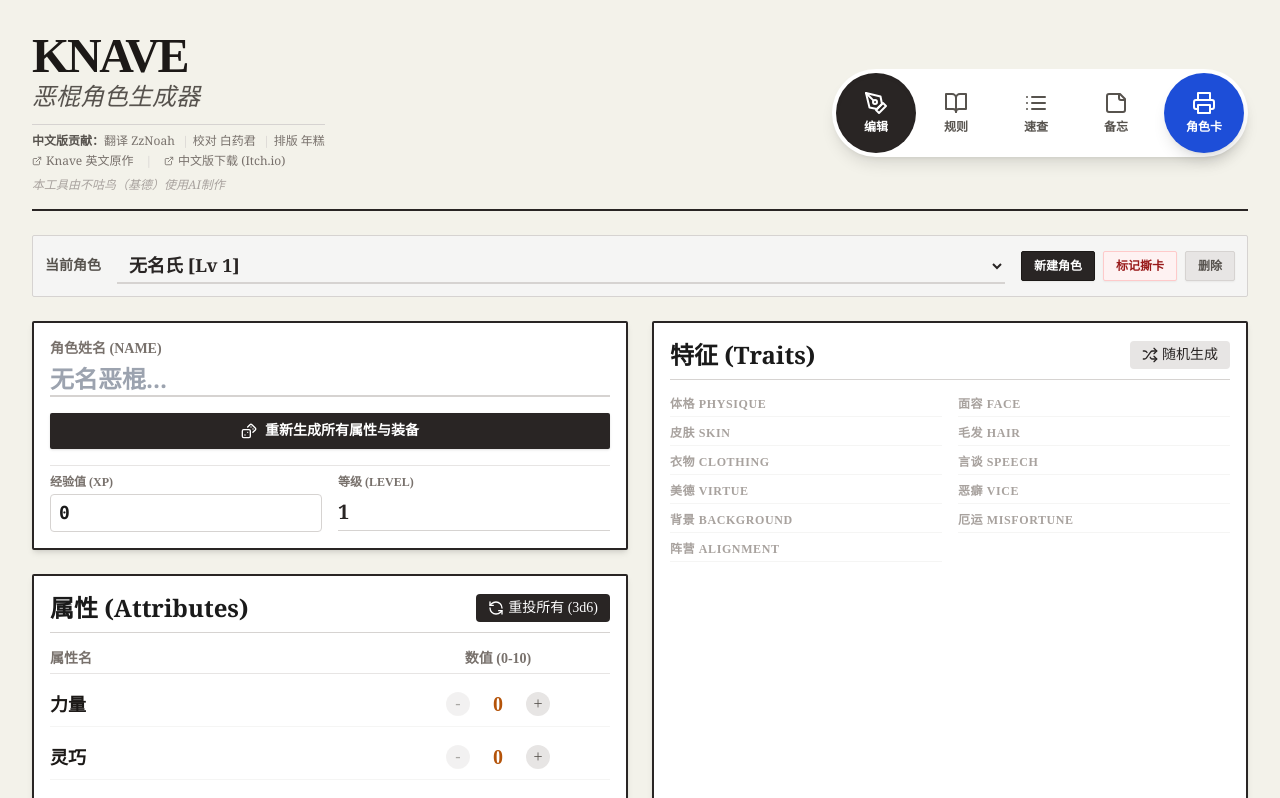
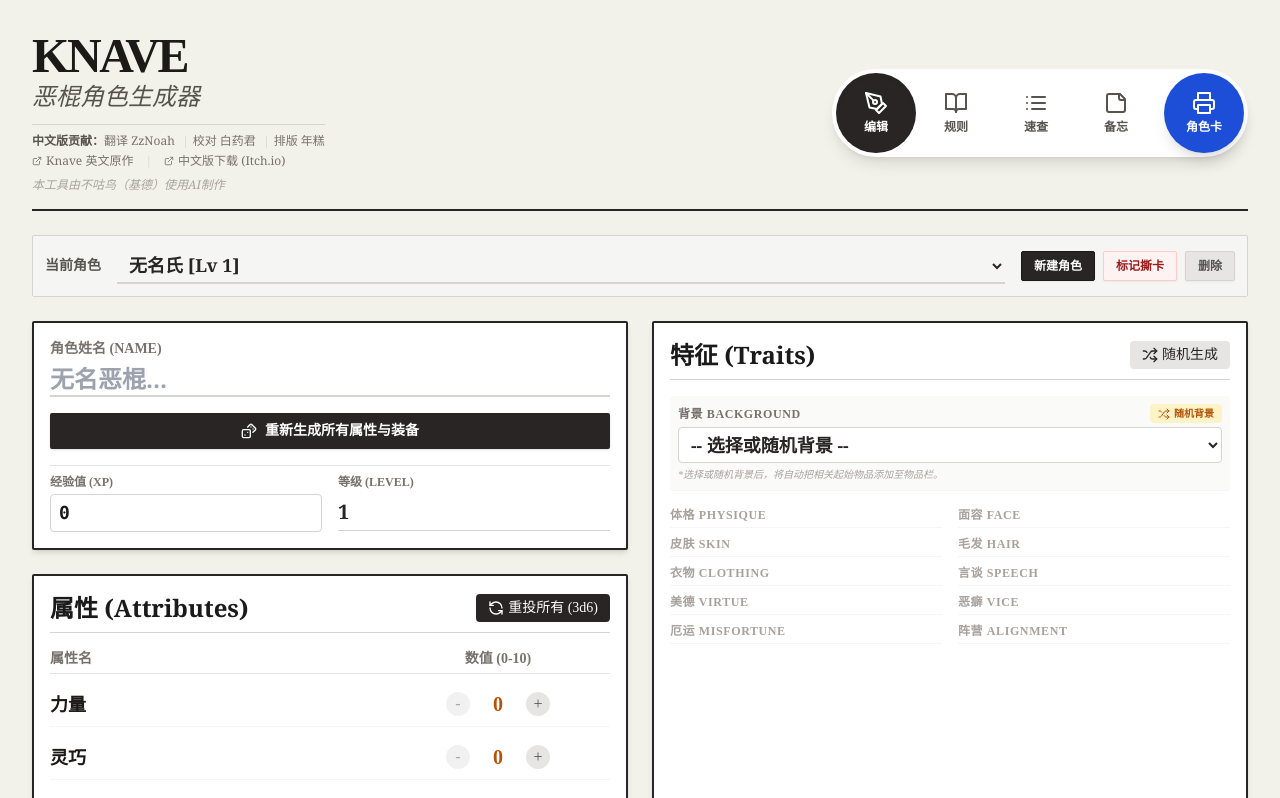
Before and after one commit to jeffdyuyi/Knave-Character-Builder-1.5, a React (Vite) app: page / in a window 1280 px wide. Shown: the top 798 px of the page. Built offline with nearby package versions, Linux system fonts and the light colour scheme.

Commit message:
feat: Introduce character sheet view, trait block with background selection, and inventory updates based on background.

```diff
--- a/App.tsx
+++ b/App.tsx
@@ -20,7 +20,8 @@
   STARTING_ARMOR,
   DUNGEONEERING_GEAR,
   GENERAL_GEAR_1,
-  GENERAL_GEAR_2
+  GENERAL_GEAR_2,
+  CAREERS
 } from './constants';
 import StatBlock from './components/StatBlock';
 import TraitBlock from './components/TraitBlock';
@@ -175,11 +176,42 @@
   }, []);
 
   const randomizeTraits = useCallback(() => {
-    const newTraits = {} as Traits;
-    (Object.keys(TRAIT_TABLES) as Array<keyof Traits>).forEach(key => {
-      newTraits[key] = pick(TRAIT_TABLES[key]);
+    const newTraits: Traits = { ...character.traits } as Traits;
+    (Object.keys(TRAIT_TABLES) as Array<keyof typeof TRAIT_TABLES>).forEach(key => {
+      newTraits[key as keyof Traits] = pick(TRAIT_TABLES[key]);
     });
-    setCharacter(prev => ({ ...prev, traits: newTraits }));
+    // Add random background
+    const randomCareer = pick(CAREERS);
+    newTraits.background = randomCareer.name;
+
+    // Auto-add items for the random career
+    setCharacter(prev => {
+      const careerItems = randomCareer.items.map(itemName => createItem(itemName, 1, 'gear'));
+      return {
+        ...prev,
+        traits: newTraits,
+        inventory: [...prev.inventory, ...careerItems]
+      };
+    });
+  }, [character.traits]);
+
+  const handleBackgroundChange = useCallback((careerName: string) => {
+    setCharacter(prev => {
+      const career = CAREERS.find(c => c.name === careerName);
+      let newInventory = [...prev.inventory];
+
+      if (career) {
+        // Add items to inventory
+        const careerItems = career.items.map(itemName => createItem(itemName, 1, 'gear'));
+        newInventory = [...newInventory, ...careerItems];
+      }
+
+      return {
+        ...prev,
+        traits: { ...prev.traits, background: careerName },
+        inventory: newInventory
+      };
+    });
   }, []);
 
   const generateStartingGear = useCallback(() => {
@@ -505,7 +537,7 @@
 
               {/* Column 2: Traits */}
               <div className="h-full">
-                <TraitBlock traits={character.traits} onRandomize={randomizeTraits} />
+                <TraitBlock traits={character.traits} onRandomize={randomizeTraits} onBackgroundChange={handleBackgroundChange} />
               </div>
 
             </div> {/* End of Top Grid */}
--- a/components/ReferenceBlock.tsx
+++ b/components/ReferenceBlock.tsx
@@ -1,5 +1,5 @@
 import React, { useState } from 'react';
-import { SPELLS_DATA, ITEM_PRICES, MAGIC_RULES, TRAIT_TABLES, DUNGEONEERING_GEAR, GENERAL_GEAR_1, GENERAL_GEAR_2 } from '../constants';
+import { SPELLS_DATA, ITEM_PRICES, MAGIC_RULES, TRAIT_TABLES, DUNGEONEERING_GEAR, GENERAL_GEAR_1, GENERAL_GEAR_2, CAREERS } from '../constants';
 import { Search, ScrollText, Coins, Sparkles, Book, ShieldAlert, Dices } from 'lucide-react';
 
 const ReferenceBlock: React.FC = () => {
@@ -158,6 +158,7 @@
           <div className="space-y-6">
             {[
               { id: 'traits', title: "角色特征表 (d20)", records: Object.entries(TRAIT_TABLES).map(([k, v]) => ({ name: k.toUpperCase(), items: v })) },
+              { id: 'careers', title: "建卡职业表 (d100)", records: [{ name: '职业 (Careers)', items: CAREERS.map(c => `${c.name} (${c.items.join(', ')})`) }] },
               {
                 id: 'gear', title: "地城与起始装备表 (d20)", records: [
                   { name: '地城探险装备 (Dungeoneering Gear)', items: DUNGEONEERING_GEAR },
--- a/components/TraitBlock.tsx
+++ b/components/TraitBlock.tsx
@@ -1,13 +1,15 @@
 import React from 'react';
 import { Traits } from '../types';
 import { Shuffle } from 'lucide-react';
+import { CAREERS } from '../constants';
 
 interface TraitBlockProps {
   traits: Traits;
   onRandomize: () => void;
+  onBackgroundChange: (backgroundName: string) => void;
 }
 
-const TraitBlock: React.FC<TraitBlockProps> = ({ traits, onRandomize }) => {
+const TraitBlock: React.FC<TraitBlockProps> = ({ traits, onRandomize, onBackgroundChange }) => {
   return (
     <div className="bg-white p-4 rounded-sm shadow-md border-2 border-stone-800 h-full">
       <div className="flex justify-between items-center mb-4 border-b pb-2 border-stone-300">
@@ -22,6 +24,34 @@
       </div>
 
       <div className="grid grid-cols-1 sm:grid-cols-2 gap-x-4 gap-y-2">
+        <div className="col-span-1 sm:col-span-2 flex flex-col border-b border-stone-100 pb-2 mb-2 bg-stone-50 p-2 rounded">
+          <div className="flex justify-between items-center mb-1">
+            <span className="text-xs font-bold text-stone-500 uppercase tracking-wider">背景 Background</span>
+            <button
+              onClick={() => {
+                const randomCareer = CAREERS[Math.floor(Math.random() * CAREERS.length)].name;
+                onBackgroundChange(randomCareer);
+              }}
+              className="text-amber-700 hover:text-amber-900 bg-amber-100 hover:bg-amber-200 px-2 py-0.5 rounded text-[10px] font-bold flex items-center gap-1 transition-colors"
+            >
+              <Shuffle size={12} /> 随机背景
+            </button>
+          </div>
+          <select
+            value={traits.background || ''}
+            onChange={(e) => onBackgroundChange(e.target.value)}
+            className="w-full bg-white border border-stone-300 rounded px-2 py-1 focus:outline-none focus:border-stone-800 font-serif text-lg text-stone-800 font-bold"
+          >
+            <option value="">-- 选择或随机背景 --</option>
+            {CAREERS.map(c => (
+              <option key={c.name} value={c.name}>{c.name}</option>
+            ))}
+          </select>
+          <div className="text-[10px] text-stone-400 mt-1 italic">
+            *选择或随机背景后，将自动把相关起始物品添加至物品栏。
+          </div>
+        </div>
+
         <TraitItem label="体格 Physique" value={traits.physique} />
         <TraitItem label="面容 Face" value={traits.face} />
         <TraitItem label="皮肤 Skin" value={traits.skin} />
@@ -30,7 +60,6 @@
         <TraitItem label="言谈 Speech" value={traits.speech} />
         <TraitItem label="美德 Virtue" value={traits.virtue} />
         <TraitItem label="恶癖 Vice" value={traits.vice} />
-        <TraitItem label="背景 Background" value={traits.background} />
         <TraitItem label="厄运 Misfortune" value={traits.misfortune} />
         <TraitItem label="阵营 Alignment" value={traits.alignment} />
       </div>
--- a/constants.ts
+++ b/constants.ts
@@ -19,10 +19,112 @@
   virtue: ["雄心", "谨慎", "勇敢", "礼貌", "求知", "自律", "专注", "慷慨", "合群", "诚实", "荣耀", "谦逊", "理想", "正直", "忠诚", "仁慈", "正义", "沉着", "禁欲", "宽容"],
   vice: ["好斗", "傲慢", "刻薄", "懦弱", "残忍", "狡诈", "轻浮", "暴食", "贪婪", "暴躁", "懒惰", "紧张", "偏见", "鲁莽", "粗鲁", "多疑", "虚荣", "记仇", "浪费", "牢骚"],
   speech: ["粗钝", "洪亮", "喘气", "隐晦", "长音", "单调", "华丽", "正式", "沙哑", "嘶哑", "嘟囔", "严谨", "古雅", "含糊", "急促", "方言", "缓慢", "尖锐", "结巴", "呢喃"],
-  background: ["炼金师", "乞丐", "屠夫", "窃贼", "骗徒", "牧师", "厨师", "异教徒", "赌徒", "草药师", "魔法师", "水手", "佣兵", "商人", "亡命徒", "演员", "扒手", "走私贩", "学生", "捕手"],
   misfortune: ["遗弃", "成瘾", "勒索", "蒙罪", "诅咒", "遇骗", "降职", "辱没", "决裂", "流放", "陷害", "作祟", "绑架", "残疾", "贫穷", "追捕", "拒斥", "冒名", "洗劫", "嫌疑"],
   alignment: ["守序", "守序", "守序", "守序", "守序", "中立", "中立", "中立", "中立", "中立", "中立", "中立", "中立", "中立", "中立", "混乱", "混乱", "混乱", "混乱", "混乱"],
 };
+
+export const CAREERS = [
+  { name: "侍僧", items: ["烛台", "香炉", "香"] },
+  { name: "杂技演员", items: ["闪光粉", "球", "灯油"] },
+  { name: "演员", items: ["假发", "化妆品", "戏服"] },
+  { name: "炼金术士", items: ["酸液", "研钵/杵", "6个小瓶"] },
+  { name: "古董商", items: ["古币", "旗帜", "传说书"] },
+  { name: "奥术师", items: ["法术书", "奥术长袍", "粉笔"] },
+  { name: "建筑师", items: ["铅垂线", "水准仪", "尺子"] },
+  { name: "刺客", items: ["弩", "绞索", "软靴"] },
+  { name: "占星师", items: ["星图", "年历", "望远镜"] },
+  { name: "面包师", items: ["擀面杖", "面粉袋", "猪油块"] },
+  { name: "强盗", items: ["面具", "手铐", "铁蒺藜"] },
+  { name: "理发师", items: ["剪刀", "发油", "剃刀"] },
+  { name: "驯兽师", items: ["鞭子", "手套", "皮绳"] },
+  { name: "蜂农", items: ["蜂蜜", "面具", "烟雾弹"] },
+  { name: "铁匠", items: ["锤子", "风箱", "钳子"] },
+  { name: "船夫", items: ["10尺长杆", "乐器", "桨"] },
+  { name: "装订匠", items: ["缝纫工具", "胶水", "羽毛笔/墨水"] },
+  { name: "酿酒师", items: ["麦芽搅拌杖", "啤酒桶", "啤酒花"] },
+  { name: "窃贼", items: ["开锁工具", "抓钩", "绳子"] },
+  { name: "屠夫", items: ["切肉刀", "肉钩", "培根"] },
+  { name: "蜡烛制造者", items: ["10根蜡烛", "灯油", "蜡"] },
+  { name: "木匠", items: ["锤子", "锯子", "钉子盒"] },
+  { name: "骗子", items: ["戏服", "假药水", "学历证明"] },
+  { name: "鞋匠", items: ["皮革卷", "精美鞋子", "钉子"] },
+  { name: "马车夫", items: ["鞭子", "保险箱", "油布外套"] },
+  { name: "厨师", items: ["平底锅", "盐", "橄榄油"] },
+  { name: "信使", items: ["油布袋", "当地地图", "灯笼"] },
+  { name: "宫廷侍臣", items: ["香水", "假发", "扇子"] },
+  { name: "邪教徒", items: ["匕首", "仪式长袍", "护身符"] },
+  { name: "扒手", items: ["小刀", "铁蒺藜", "袋子"] },
+  { name: "染匠", items: ["10尺长杆", "染料", "肥皂"] },
+  { name: "探险家", items: ["六分仪", "望远镜", "冰爪"] },
+  { name: "鹰猎人", items: ["鸟笼", "手套", "哨子"] },
+  { name: "销赃者", items: ["短剑", "锉刀", "封蜡"] },
+  { name: "渔夫", items: ["鱼叉", "网", "钓具"] },
+  { name: "民间传说学家", items: ["预言", "骨头", "天平"] },
+  { name: "赌徒", items: ["轻剑", "纸牌", "骰子"] },
+  { name: "狩猎管理员", items: ["投石器", "号角", "绳梯"] },
+  { name: "园丁", items: ["镰刀", "铲子", "剪刀"] },
+  { name: "盗墓者", items: ["锯子", "撬棍", "滑轮"] },
+  { name: "挖墓者", items: ["铲子", "镐", "桶"] },
+  { name: "马夫", items: ["燕麦", "马刷", "毯子"] },
+  { name: "守卫", items: ["戟", "制服", "号角"] },
+  { name: "刽子手", items: ["斧头", "头罩", "绞索"] },
+  { name: "草药师", items: ["草药", "镰刀", "草药手册"] },
+  { name: "隐士", items: ["拐杖", "真菌", "篮子"] },
+  { name: "猎人", items: ["帐篷", "熊皮", "捕熊陷阱"] },
+  { name: "酒店老板", items: ["勺子", "10根蜡烛", "大锅"] },
+  { name: "审问者", items: ["手册", "法衣", "钳子"] },
+  { name: "调查员", items: ["日志", "手铐", "小瓶"] },
+  { name: "狱卒", items: ["挂锁", "10尺链条", "酒壶"] },
+  { name: "小丑", items: ["权杖", "驴头", "杂色服"] },
+  { name: "珠宝商", items: ["钳子", "放大镜", "镊子"] },
+  { name: "骑士", items: ["女士的青睐", "旗帜", "印戒"] },
+  { name: "绑架者", items: ["氯仿", "手铐", "头罩"] },
+  { name: "律师", items: ["华丽长袍", "法律书籍", "证书"] },
+  { name: "锁匠", items: ["撬棍", "开锁工具", "挂锁"] },
+  { name: "石匠", items: ["錾子", "锤子", "粉笔"] },
+  { name: "商人", items: ["秤", "保险箱", "香料袋"] },
+  { name: "矿工", items: ["鹤嘴锄", "灯笼", "宠物金丝雀"] },
+  { name: "音乐家", items: ["3种乐器"] },
+  { name: "自然学家", items: ["化石", "昆虫盒", "晶石"] },
+  { name: "军官", items: ["鞋油", "奖章", "望远镜"] },
+  { name: "神谕者", items: ["茶叶", "塔罗牌", "水晶"] },
+  { name: "演说家", items: ["100颗弹珠", "扩音器", "蜡板"] },
+  { name: "画家", items: ["亚麻籽油", "颜料", "画笔"] },
+  { name: "小贩", items: ["桶", "300尺细绳", "镜子"] },
+  { name: "哲学家", items: ["杖", "灯笼", "粉笔"] },
+  { name: "医生", items: ["锯子", "手术刀", "酒壶"] },
+  { name: "朝圣者", items: ["杖", "圣物", "通行信"] },
+  { name: "海盗", items: ["六分仪", "炮弹", "抓钩"] },
+  { name: "斗士", items: ["网", "鞭子", "酒壶"] },
+  { name: "剧作家", items: ["羽毛笔/墨水", "头骨", "10根蜡烛"] },
+  { name: "偷猎者", items: ["动物气味", "弓", "20支箭"] },
+  { name: "诗人", items: ["文具", "铃铛", "香水"] },
+  { name: "牧师", items: ["圣水", "10根木桩", "祈祷书"] },
+  { name: "探矿者", items: ["10个铁钉", "鹤嘴锄", "淘盘"] },
+  { name: "木偶师", items: ["五彩纸屑", "木偶", "缝纫工具"] },
+  { name: "捕鼠者", items: ["笼子", "10个捕鼠器", "麻袋"] },
+  { name: "破坏者", items: ["气囊", "撬棍", "炸弹"] },
+  { name: "水手", items: ["蜂蜡", "滑轮", "望远镜"] },
+  { name: "侦察兵", items: ["信号旗", "黑油脂", "骰子"] },
+  { name: "抄写员", items: ["灯油", "羽毛笔/墨水", "封蜡"] },
+  { name: "雕塑家", items: ["錾子", "黏土", "卡尺"] },
+  { name: "仆人", items: ["海绵", "银器", "火钳"] },
+  { name: "牧羊人", items: ["牧杖", "乐器", "投石器"] },
+  { name: "造船工", items: ["钻头", "锤子", "斧头"] },
+  { name: "歌手", items: ["镜子", "化妆品", "项链"] },
+  { name: "走私者", items: ["滑轮", "绳子", "化妆品"] },
+  { name: "士兵", items: ["帐篷", "纸牌", "铲子"] },
+  { name: "间谍", items: ["铁蒺藜", "毒药", "伪造文件"] },
+  { name: "扈从", items: ["火炬", "护甲油", "喇叭"] },
+  { name: "裁缝", items: ["缝纫工具", "剪刀", "肥皂"] },
+  { name: "纹身师", items: ["烟灰罐", "针", "10根蜡烛"] },
+  { name: "捕贼者", items: ["捕熊陷阱", "手铐", "火炬"] },
+  { name: "暴徒", items: ["毒药", "小刀", "灯油"] },
+  { name: "酷刑者", items: ["钻头", "沙漏", "10尺链条"] },
+  { name: "陷阱工", items: ["捕熊陷阱", "300尺细绳", "熊皮"] },
+  { name: "警卫", items: ["灯笼", "喇叭", "长矛"] },
+  { name: "伐木工", items: ["斧头", "柴火", "50尺绳子"] }
+];
 
 export const STARTING_ARMOR = [
   { roll: [1, 2, 3], name: "无甲", defense: 11, bonus: 1, slots: 0, quality: 0 },
```
Also changed, not shown: components/CharacterSheet.tsx (+11 -9 lines), components/InventoryBlock.tsx (+4 -4 lines).
